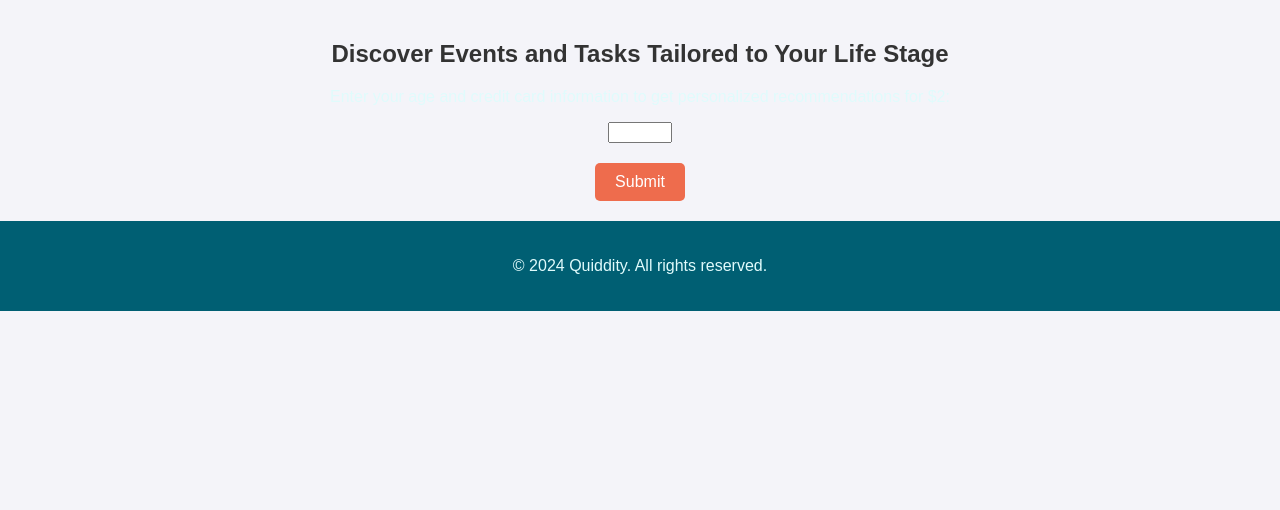
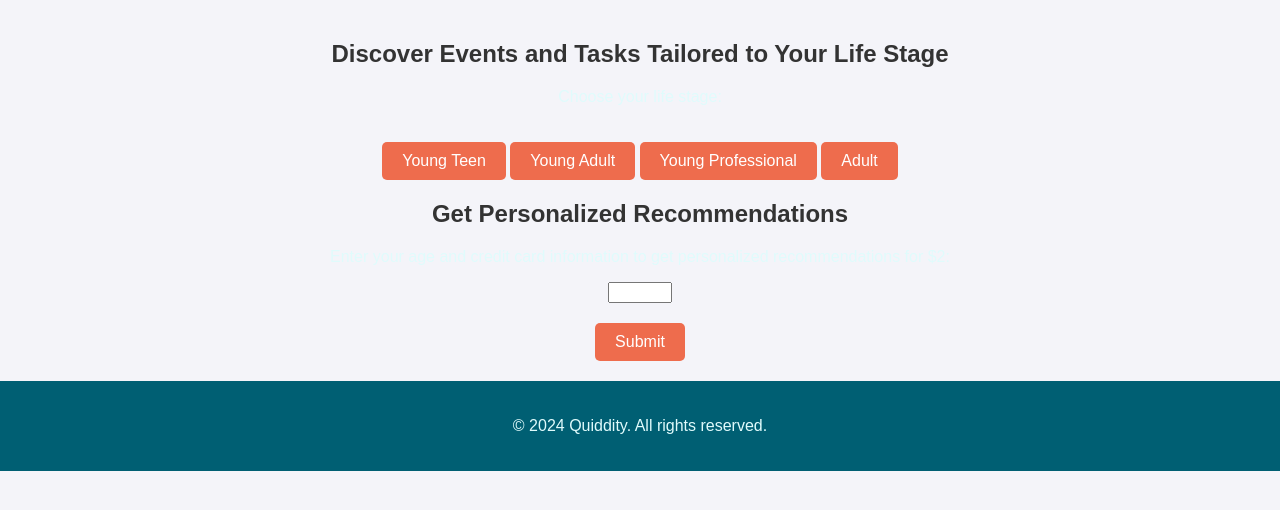
Before and after one commit to Soaps1/Projects, a Flask app: page / in a window 1280 px wide. Shown: the part 127-637 px from the top of the page. Run offline with Flask 2, Linux system fonts and the light colour scheme; some libraries are stand-ins or nearby versions.

Commit message:
Update index.html

```diff
--- a/quiddity/templates/index.html
+++ b/quiddity/templates/index.html
@@ -15,6 +15,14 @@
     <main>
         <section>
             <h2>Discover Events and Tasks Tailored to Your Life Stage</h2>
+            <p>Choose your life stage:</p>
+            <button onclick="location.href='/young-teen'">Young Teen</button>
+            <button onclick="location.href='/young-adult'">Young Adult</button>
+            <button onclick="location.href='/young-professional'">Young Professional</button>
+            <button onclick="location.href='/adult'">Adult</button>
+        </section>
+        <section>
+            <h2>Get Personalized Recommendations</h2>
             <p>Enter your age and credit card information to get personalized recommendations for $2:</p>
             <form action="/create-charge" method="post" id="payment-form">
                 <input type="number" name="age" min="0" max="120" required>
@@ -25,7 +33,7 @@
             </form>
         </section>
         <script>
-            var stripe = Stripe('your-publishable-key'); // Replace with your publishable key
+            var stripe = Stripe('{{ key }}'); // Replace with your publishable key
             var elements = stripe.elements();
             var card = elements.create('card');
             card.mount('#card-element');
```
